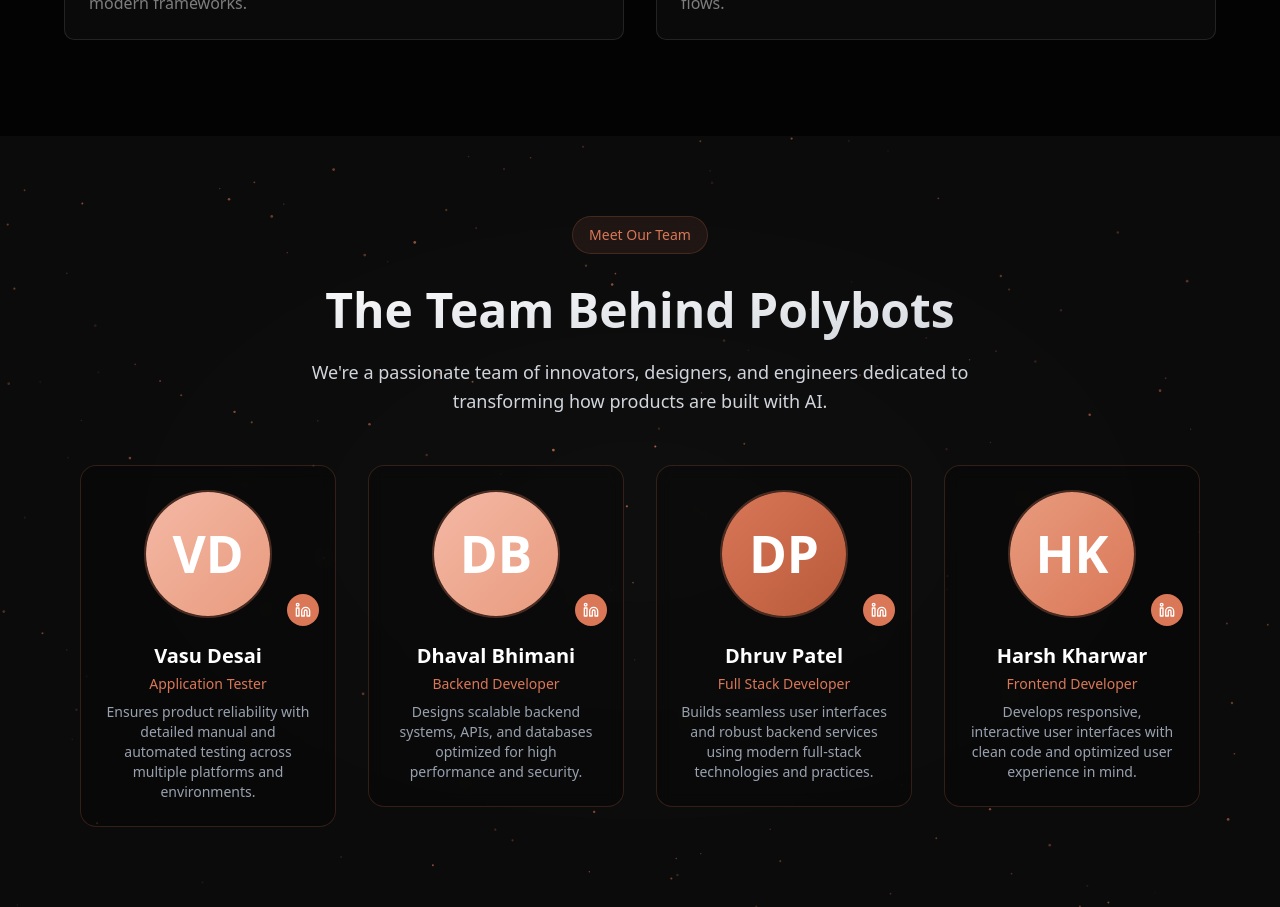
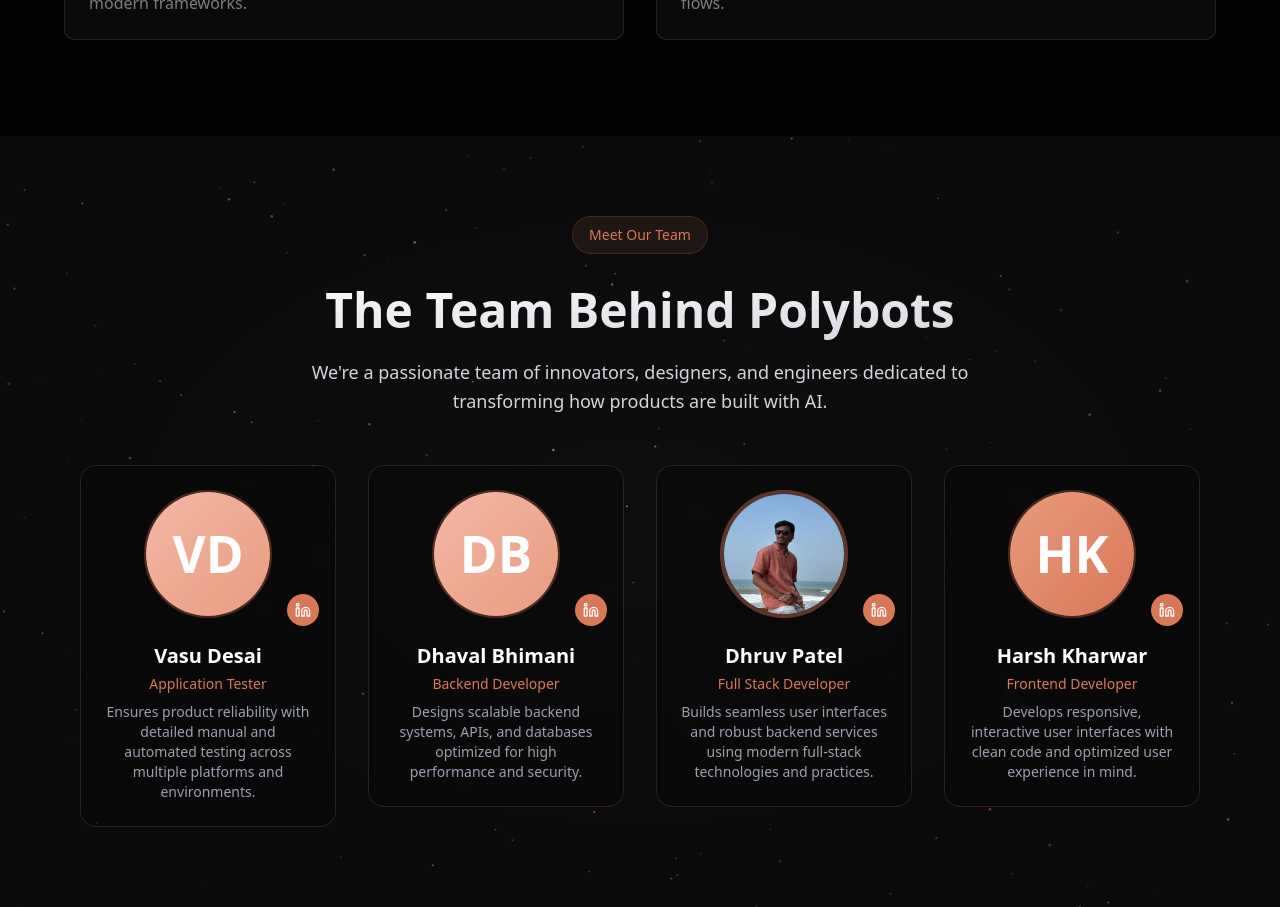
Before and after one commit to dhruvpatel99269/polybots-launch, a Next.js app: page / in a window 1280 px wide. Shown: the part 1460-2367 px from the top of the page. Built offline with nearby package versions, Linux system fonts and the light colour scheme; no server answers; the database is empty.

Commit message:
minor team section changes

```diff
--- a/components/ui/TeamSection.tsx
+++ b/components/ui/TeamSection.tsx
@@ -1,9 +1,11 @@
 "use client";
 
+import { useState } from "react";
 import { motion } from "framer-motion";
 import { Linkedin } from "lucide-react";
 import SparklesCore from "@/components/ui/SparklesCore";
 import TeamAvatar from "@/components/ui/TeamAvatar";
+import Image from "next/image";
 
 const teamMembers = [
   {
@@ -11,29 +13,29 @@
     role: "Application Tester",
     image: "/team/vasu.png",
     linkedin: "https://linkedin.com/in/alexjohnson",
-    bio: "Ensures product reliability with detailed manual and automated testing across multiple platforms and environments."
+    bio: "Ensures product reliability with detailed manual and automated testing across multiple platforms and environments.",
   },
   {
     name: "Dhaval Bhimani",
     role: "Backend Developer",
     image: "/team/dhaval.png",
     linkedin: "https://linkedin.com/in/sarahchen",
-    bio: "Designs scalable backend systems, APIs, and databases optimized for high performance and security."
+    bio: "Designs scalable backend systems, APIs, and databases optimized for high performance and security.",
   },
   {
     name: "Dhruv Patel",
     role: "Full Stack Developer",
-    image: "/team/dhruv.png",
-    linkedin: "https://linkedin.com/in/marcusrodriguez",
-    bio: "Builds seamless user interfaces and robust backend services using modern full-stack technologies and practices."
+    image: "/team/dhruv.jpg",
+    linkedin: "https://www.linkedin.com/in/dhruv-patel-dp99269/",
+    bio: "Builds seamless user interfaces and robust backend services using modern full-stack technologies and practices.",
   },
   {
     name: "Harsh Kharwar",
     role: "Frontend Developer",
     image: "/team/harsh.png",
     linkedin: "https://linkedin.com/in/emilywatson",
-    bio: "Develops responsive, interactive user interfaces with clean code and optimized user experience in mind."
-  }
+    bio: "Develops responsive, interactive user interfaces with clean code and optimized user experience in mind.",
+  },
 ];
 
 export default function TeamSection() {
@@ -52,7 +54,7 @@
         />
       </div>
 
-      {/* Content */}
+      {/* Header */}
       <div className="relative z-10 text-center max-w-4xl mx-auto px-4 pb-12">
         <motion.div
           initial={{ opacity: 0, y: 20 }}
@@ -84,7 +86,7 @@
         </motion.p>
       </div>
 
-      {/* Team Grid */}
+      {/* Team Cards */}
       <div className="relative z-10 max-w-6xl mx-auto px-4">
         <div className="grid grid-cols-1 md:grid-cols-2 lg:grid-cols-4 gap-8">
           {teamMembers.map((member, index) => (
@@ -96,8 +98,38 @@
               className="group"
             >
               <div className="bg-black/20 backdrop-blur-sm border border-[#d97757]/20 rounded-2xl p-6 hover:border-[#d97757]/40 transition-all duration-300 hover:bg-black/30">
+                <TeamCard member={member} />
+              </div>
+            </motion.div>
+          ))}
+        </div>
+      </div>
+
+      {/* Mask overlay */}
+      <div className="absolute inset-0 bg-black/20 [mask-image:radial-gradient(50%_50%_at_50%_50%,transparent_20%,black)]" />
+    </section>
+  );
+}
+
+function TeamCard({ member }: { member: typeof teamMembers[0] }) {
+  const [imageError, setImageError] = useState(false);
+
+  return (
+    <>
       <div className="relative mb-6">
+        {!imageError ? (
+          <Image
+            src={member.image}
+            alt={member.name}
+            width={100}
+            height={100}
+            className="w-32 h-32 rounded-full mx-auto object-cover border-4 border-[#d97757]/40 shadow-lg"
+            onError={() => setImageError(true)}
+          />
+        ) : (
           <TeamAvatar name={member.name} size={128} className="mx-auto" />
+        )}
+
         <a
           href={member.linkedin}
           target="_blank"
@@ -115,14 +147,6 @@
         <p className="text-[#d97757] text-sm font-medium mb-2">{member.role}</p>
         <p className="text-gray-400 text-sm">{member.bio}</p>
       </div>
-              </div>
-            </motion.div>
-          ))}
-        </div>
-      </div>
-
-      {/* Optional overlay */}
-      <div className="absolute inset-0 bg-black/20 [mask-image:radial-gradient(50%_50%_at_50%_50%,transparent_20%,black)]" />
-    </section>
+    </>
   );
 }
```
Also changed, not shown: public/team/dhruv.jpg (added), public/team/dhruv.png (deleted). Lines whose indentation alone changed are shown as unchanged.
